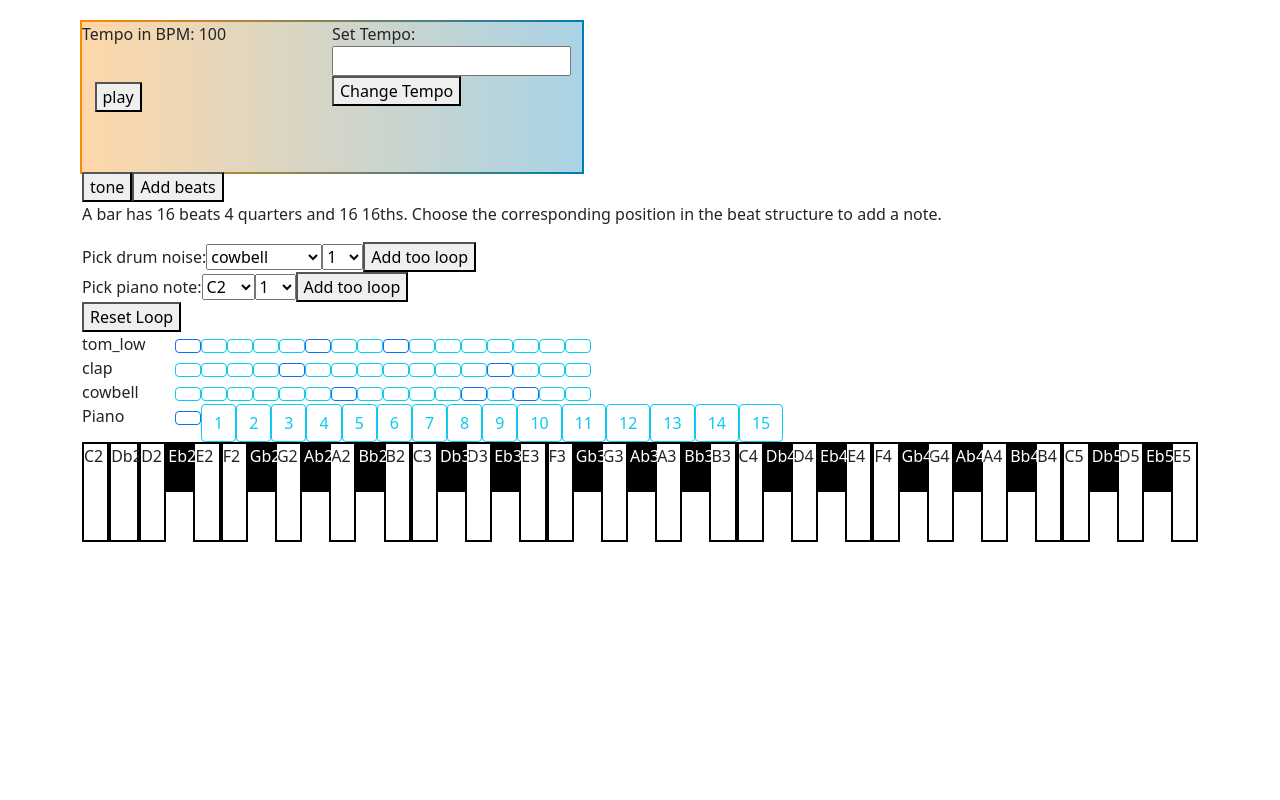
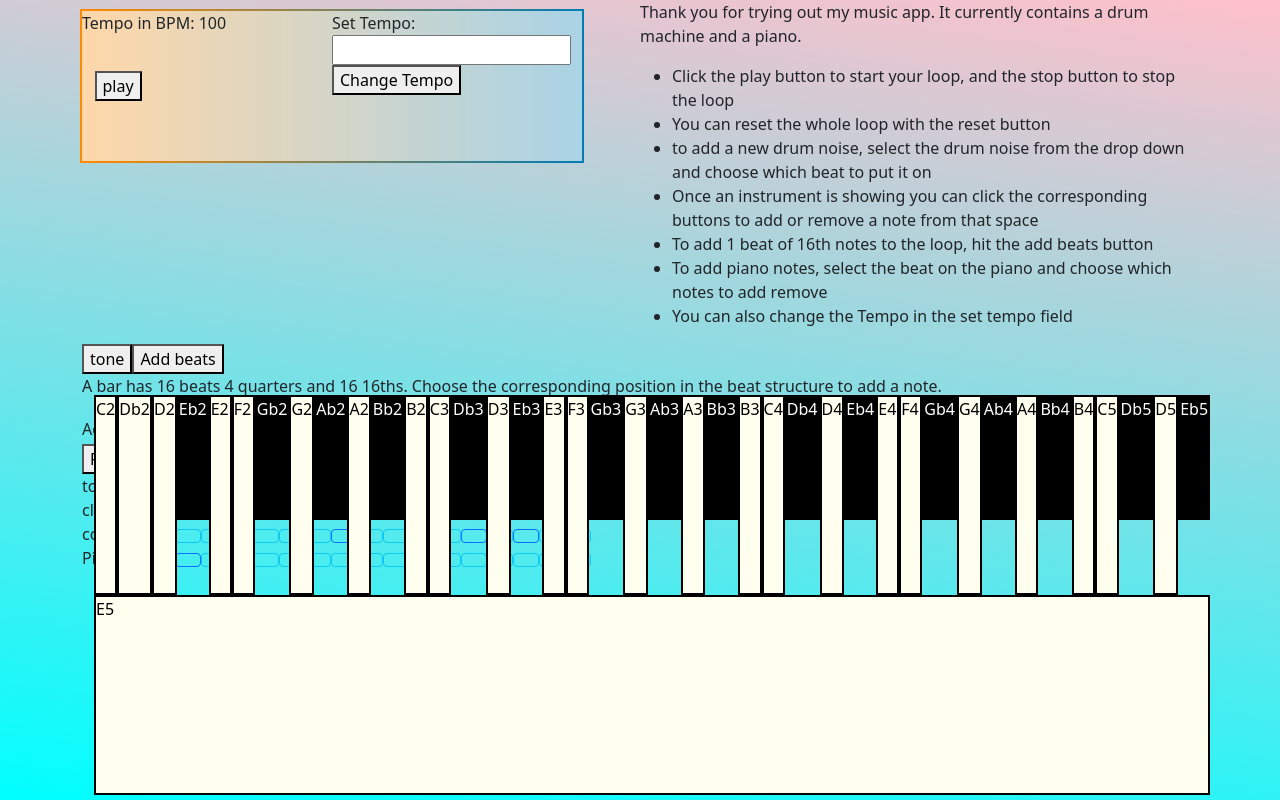
Before and after one commit to professional-pigeon/react-music-app, a React (Create React App) app: page / in a window 1280 px wide. Built offline with nearby package versions, Linux system fonts and the light colour scheme; no server answers.

Commit message:
add backgronud color, position instructions

```diff
--- a/src/components/App.css
+++ b/src/components/App.css
@@ -1,10 +1,18 @@
 .App {
   text-align: center;
+  height: 100vh;
 }
 
-/* body {
+body {
   background: linear-gradient(188deg, pink, cyan);
-} */
+  background-size: cover;
+  background-repeat: no-repeat;
+  background-position-y: bottom;
+  height: 100vh;
+}
+
+#instructions {
+}
 
 .LeftMostCol {
   text-align: left;
@@ -18,18 +26,24 @@
   --bs-gutter-x: 0 !important;
 }
 
-.row >
+#keyboard {
+  position: fixed;
+  bottom: 5px;
+  overflow-y: scroll;
+}
 
 .keys {
   border: solid black 2px;
-  height: 100px;
-  width: 30px;
+  background-color: ivory;
+  height: 200px;
+  width: 50px;
+  color: black;
 }
 .keys > #Db2, #Eb2, #Gb2, #Ab2, #Bb2, #Db3, #Eb3, #Gb3, #Ab3, #Bb3, #Db4, #Eb4, #Gb4, #Ab4, #Bb4, #Db5, #Eb5 {
   background-color: black;
   color: white;
-  height: 50px;
-  width: 20px;
+  height: 125px;
+  width: 50px;
   z-index: +1;
 }
 .keys-highlight {
--- a/src/components/Instructions.js
+++ b/src/components/Instructions.js
@@ -1,7 +1,7 @@
 import { Container } from "react-bootstrap"
 function Instructions(props) {
   return (
-    <Container>
+    <Container id='instructions'>
       <p>Thank you for trying out my music app. It currently contains a drum machine and a piano.</p>
       <ul>
         <li>Click the play button to start your loop, and the stop button to stop the loop</li>
--- a/src/components/InstrumentForm.js
+++ b/src/components/InstrumentForm.js
@@ -10,12 +10,12 @@ function InstrumentForm(props) {
     let beat = event.target.beat.value
     props.addInstrument(newInstrument, (beat -1));
   }
-  function handlePianoAdd(event) {
-    event.preventDefault();
-    let newInstrument = event.target.instrument.value
-    let beat = event.target.beat.value
-    props.addInstrument(newInstrument, (beat -1));
-  }
+  // function handlePianoAdd(event) {
+  //   event.preventDefault();
+  //   let newInstrument = event.target.instrument.value
+  //   let beat = event.target.beat.value
+  //   props.addInstrument(newInstrument, (beat -1));
+  // }
 
   function addBeats(ticks) {
     let beatArray = []
@@ -37,7 +37,7 @@ return (
   <div>
     <p>A bar has 16 beats 4 quarters and 16 16ths. Choose the corresponding position in the beat structure to add a note.</p>
     <form onSubmit={handleInstrumentAdd}>
-      <label>Pick drum noise:
+      <label>Add drum noise:
         <select name="instrument">
           {addSounds(sounds)}
         </select>
@@ -47,7 +47,7 @@ return (
       </label>
       <button type="submit">Add too loop</button>
     </form>
-    <form onSubmit={handlePianoAdd}>
+    {/* <form onSubmit={handlePianoAdd}>
       <label>Pick piano note:
         <select name="instrument">
           {addSounds(Object.keys(props.piano._sprite))}
@@ -57,7 +57,7 @@ return (
         </select>
       </label>
       <button type="submit">Add too loop</button>
-    </form>
+    </form> */}
 
     <button onClick={()=> props.resetLoop()}>Reset Loop</button>
     </div>
--- a/src/components/NoteVisual.js
+++ b/src/components/NoteVisual.js
@@ -54,7 +54,7 @@ console.log(props.setNewBeat)
         notes = pianoNoteOnBeat
         largeArray.push(<Col sm="auto"><Button variant="outline-primary" className="selected" onClick={() => props.seePianoNote(notes, i)}></Button></Col>)
       } else {
-        largeArray.push(<Col sm="auto"><Button variant="outline-info" className="unselected" onClick={() => props.setNewBeat(i)}>{i}</Button></Col>)
+        largeArray.push(<Col sm="auto"><Button variant="outline-info" className="unselected" onClick={() => props.setNewBeat(i)}></Button></Col>)
       }
       pianoNoteOnBeat = []
     }
--- a/src/components/PianoVisual.js
+++ b/src/components/PianoVisual.js
@@ -1,4 +1,4 @@
-import { Col, Row } from 'react-bootstrap'
+import { Col, Row, Container } from 'react-bootstrap'
 
 
 function PianoVisual(props) {
@@ -15,11 +15,11 @@ function PianoVisual(props) {
   })
 
   return (
-    <div id="keyboard">
+    <Container id="keyboard">
       <Row>
         {keys}
       </Row>
-    </div>
+    </Container>
   )
 }
 
--- a/src/components/SoundControl.js
+++ b/src/components/SoundControl.js
@@ -9,6 +9,8 @@ import NoteVisual from './NoteVisual'
 import playOscillator from './Oscilator'
 import noteCreator from './sound_logic/NoteCreator'
 import PianoVisual from './PianoVisual'
+import Instructions from './Instructions'
+import { Container, Button, Col, Row } from 'react-bootstrap'
 
 let soundObjects = SoundLibrary()
 let drumMachine = soundObjects.drumMachine
@@ -23,7 +25,8 @@ class SoundControl extends React.Component {
       intervalID: [],
       instrument: [['tom_low', 'G2', 'C3'],[],[],[],['clap'],['tom_low'],['cowbell'],[],['tom_low'],[],[],['cowbell'],['clap'],['cowbell'],[],[]],
       pianoNotes: [],
-      chosenBeat: 0
+      chosenBeat: 0,
+      displayInstructions: false
     }
     this.handleChange = this.handleChange.bind(this);
     // this.addInstrumentToSpace = this.addInstrumentToSpace.bind(this);
@@ -93,6 +96,11 @@ class SoundControl extends React.Component {
     })
   }
 
+  seeInstructions = () => {
+    console.log("here")
+    this.setState({ displayInstructions: true })
+  }
+
   removePianoNote = (noteToRemove, location) => {
     let instArray = this.state.instrument
     let thingToFilter = instArray[location]
@@ -125,8 +133,16 @@ class SoundControl extends React.Component {
     let useTempo = this.state.tempo
     let playInstrument = this.state.instrument
     let note = soundObjects.frequency["A-4"]
+    let instructions = ""
+    if (this.state.displayInstructions === true) {
+      instructions = <Instructions/>
+    } else {
+      instructions = <Button variant="info" id="instructions" onClick={() => this.seeInstructions()}>Instructions</Button>
+    }
     return (
     <React.Fragment>
+      <Row>
+        <Col>
           <Player
             useTempo={useTempo}
             setNewTempo={this.setTempo}
@@ -137,6 +153,11 @@ class SoundControl extends React.Component {
             playInstrument={playInstrument}
             playPiano={this.state.piano}
           />
+          </Col>
+        <Col>
+        <Instructions/>
+        </Col>
+        </Row>
       <button onClick={() => playOscillator(note)}>tone</button>
       <button onClick={() => this.addBeat()}>Add beats</button>
       <InstrumentForm
```
Lines whose indentation alone changed are shown as unchanged.
